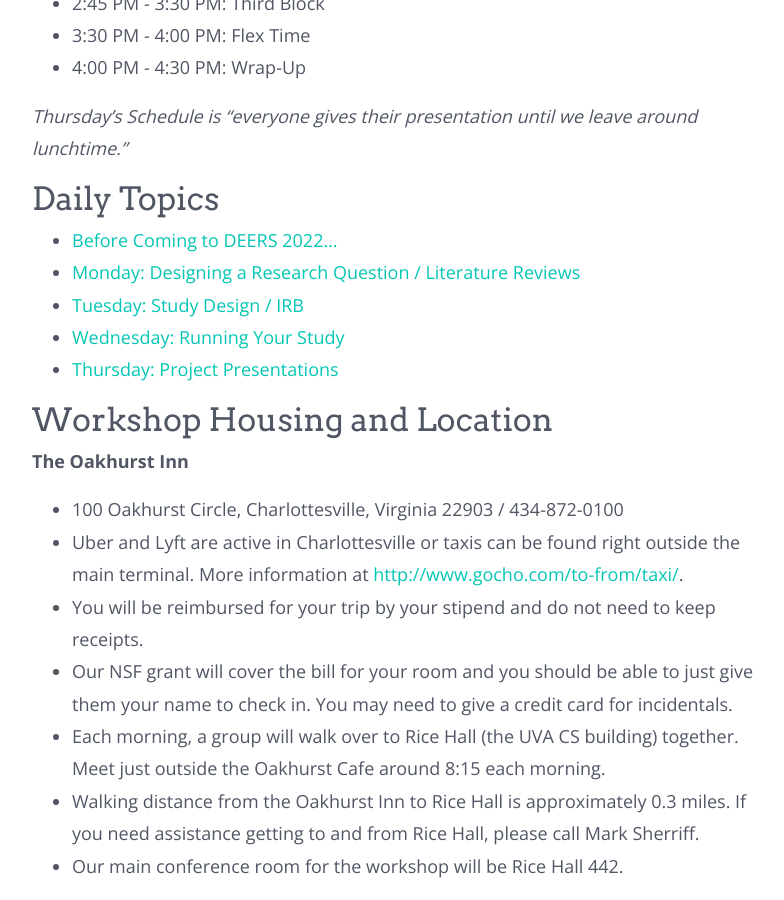
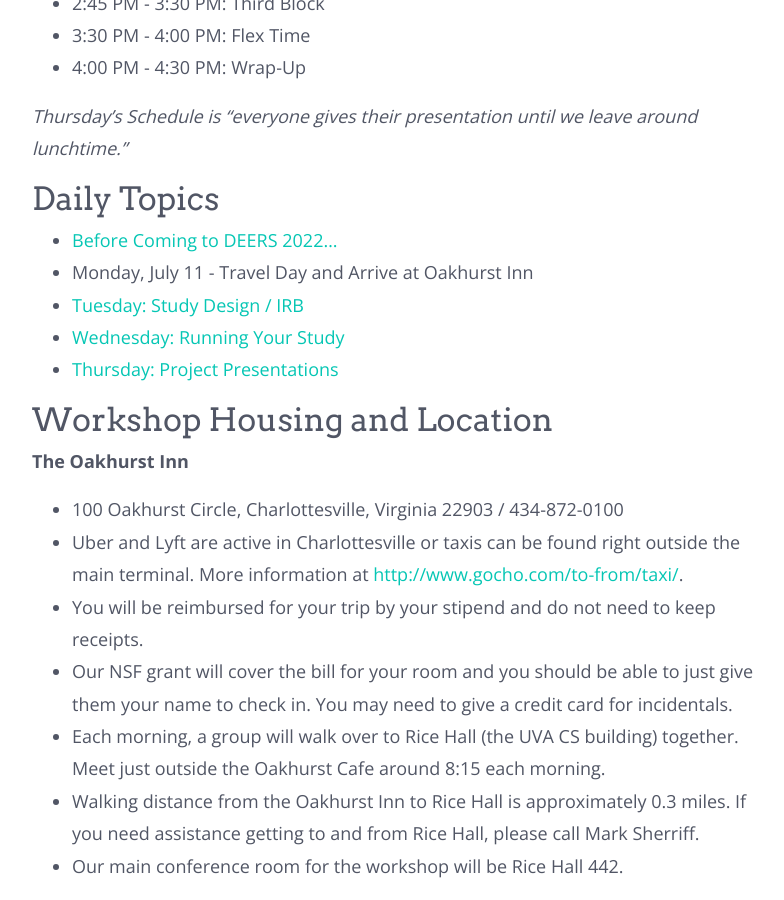
Before and after one commit to marksherriff/deers, a Jekyll site: the page built from deers2022.md, in a window 1280 px wide and 900 px high, scrolled down 782 px. Shown: the whole window, without its empty margins (243-1027 px from the left). Built offline with Jekyll 4.4.1, drawn with Linux system fonts in a browser that asks for light colours; nearby versions of some CDN libraries.

```diff
--- a/deers2022.md
+++ b/deers2022.md
@@ -33,7 +33,7 @@
 ## Daily Topics
 
 * [Before Coming to DEERS 2022...](/deers2022-beforecoming)
-* [Monday: Designing a Research Question / Literature Reviews](/deers2021-monday)
+* Monday, July 11 - Travel Day and Arrive at Oakhurst Inn
 * [Tuesday: Study Design / IRB](/deers2021-tuesday)
 * [Wednesday: Running Your Study](/deers2021-wednesday)
 * [Thursday: Project Presentations](/deers2021-thursday)
```
